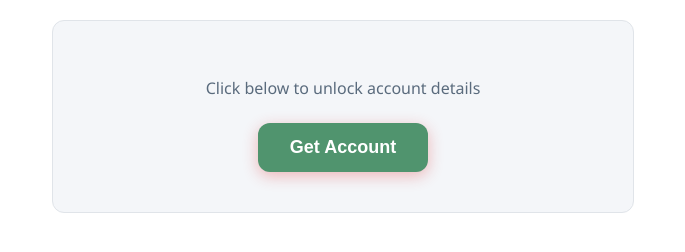
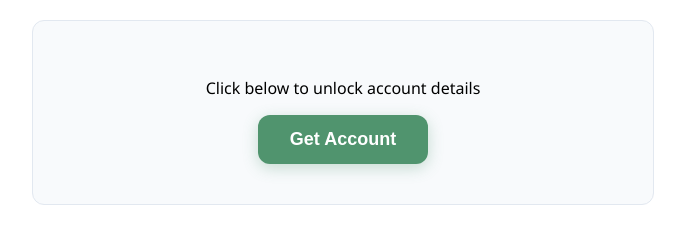
Before and after one commit to spiciestmeow/add-button, a plain HTML site: page index.html in a window 1280 px wide. Shown: the whole page, without its empty margins (297-982 px from the left). Drawn offline with Linux system fonts and the light colour scheme.

Commit message:
Update index.html

```diff
--- a/index.html
+++ b/index.html
@@ -3,44 +3,39 @@
 <head>
 <title>Page Title</title>
 <style>
-/* Container styling */
+/* Container styling stays the same, or matches the new mood */
 .card {
   font-family: 'Segoe UI', Tahoma, Geneva, Verdana, sans-serif;
-  background-color: #f4f6f9; /* Light grey/blue background */
-  border: 1px solid #e0e4e9;
+  background-color: #f8fafc;
+  border: 1px solid #e2e8f0;
   border-radius: 12px;
-  padding: 40px;
+  padding: 40px 60px;
   text-align: center;
   max-width: 500px;
   margin: 20px auto;
 }
 
-/* Text styling */
-.instruction {
-  color: #5a6b7d; /* Muted slate color */
-  font-size: 16px;
-  margin-bottom: 24px;
-}
-
-/* Button styling */
+/* Updated Button with #50946E */
 .btn {
-  background-color: #50946E; /* Bright red */
+  background-color: #50946E; /* Your new custom color */
   color: white;
   border: none;
   border-radius: 12px;
   padding: 14px 32px;
   font-size: 18px;
-  font-weight: bold;
+  font-weight: 600;
   cursor: pointer;
-  transition: background-color 0.2s ease;
+  transition: all 0.3s ease;
 
-  /* Soft shadow to match the image */
-  box-shadow: 0 4px 15px rgba(217, 35, 35, 0.3);
+  /* Adjusted shadow to match #50946E with 30% opacity */
+  box-shadow: 0 4px 15px rgba(80, 148, 110, 0.3);
 }
 
-/* Hover effect for better UX */
+/* Hover state for the new color */
 .btn:hover {
-  background-color: #b31d1d;
+  background-color: #437d5d; /* Slightly darker shade for feedback */
+  transform: translateY(-1px); /* Adds a nice subtle lift */
+  box-shadow: 0 6px 20px rgba(80, 148, 110, 0.4);
 }
 </style>
 </head>
```
